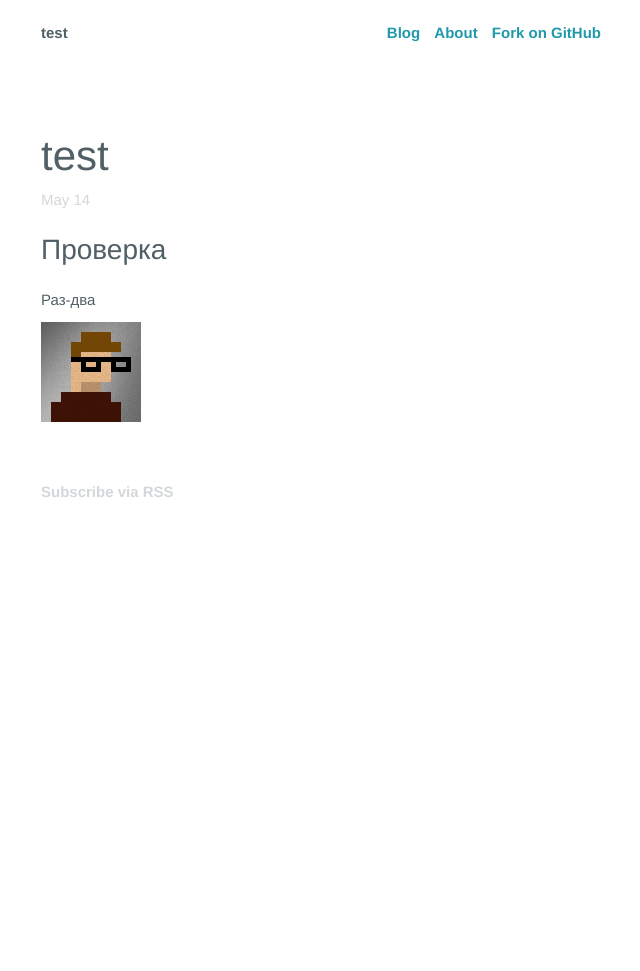
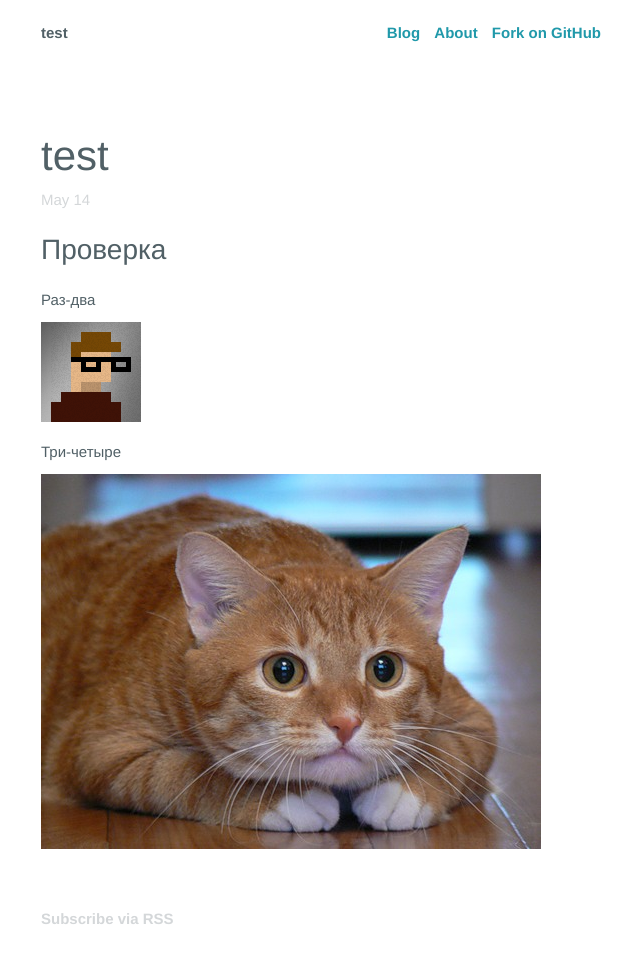
Before and after one commit to aviatour/aviatour.github.io, a Jekyll site: the page built from _posts/2014-05-14-test.md, in a window 1280 px wide. Shown: the whole page, without its empty margins (319-959 px from the left). Built offline with Jekyll 4.4.1, drawn with Linux system fonts in a browser that asks for light colours; Markdown is read by kramdown in place of the engine named in the settings; before the commit the page ends 900 px from its top, so only the background shows below that.

Commit message:
Updated 2014-05-14-test.md

```diff
--- a/_posts/2014-05-14-test.md
+++ b/_posts/2014-05-14-test.md
@@ -10,3 +10,7 @@ title: test
 Раз-два
 
 ![me.png](/media/me.png)
+
+Три-четыре
+
+![1399154931187.jpg](/media/1399154931187.jpg)
```
